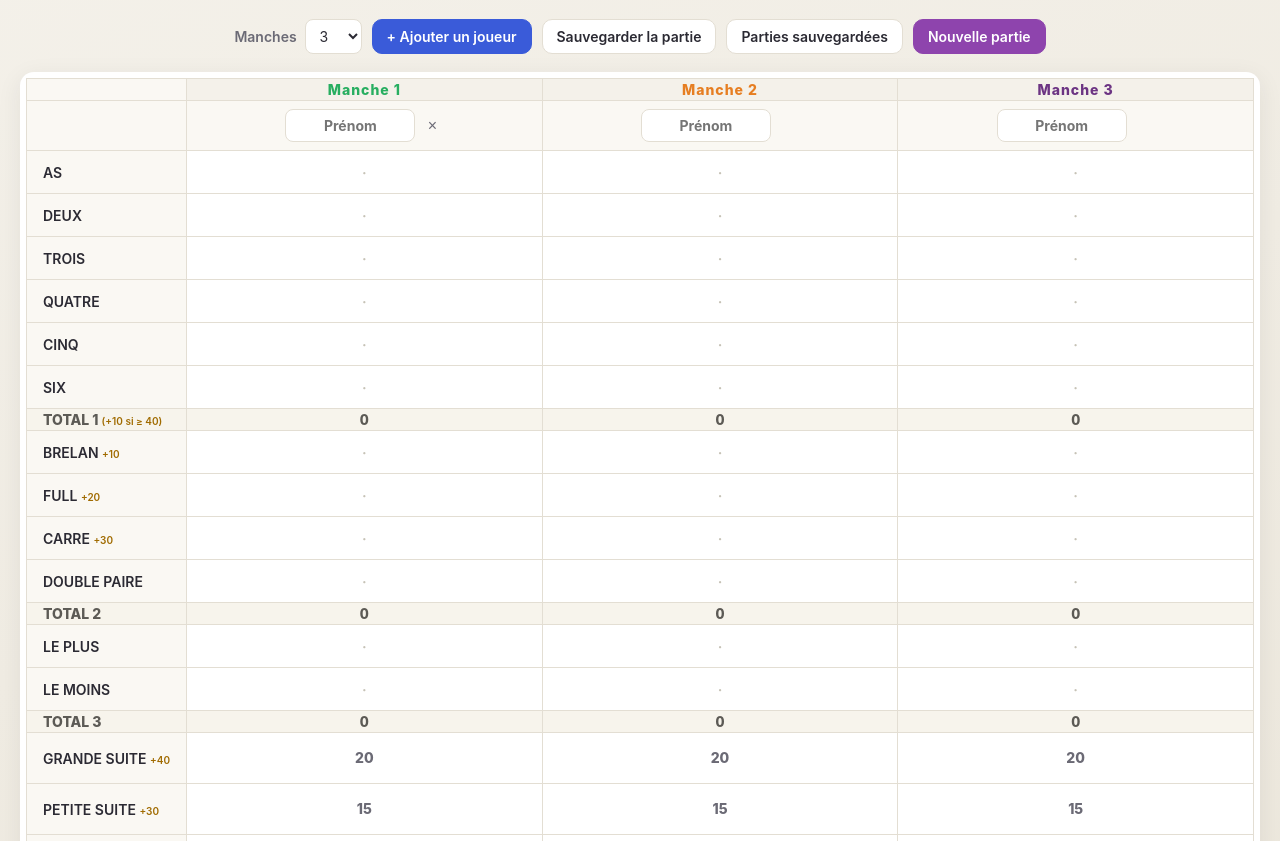
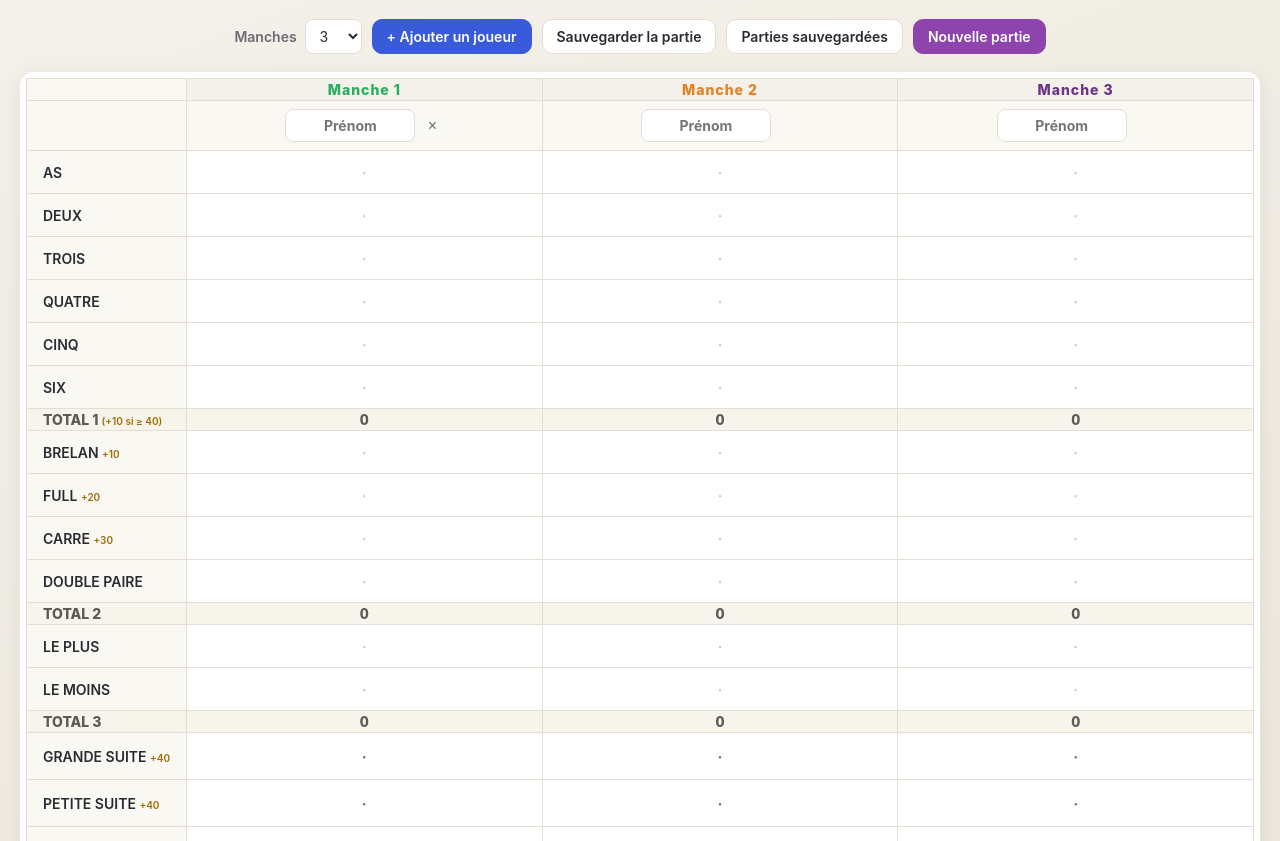
Before and after one commit to delphine-16/yams, a plain HTML site: page index.html in a window 1280 px wide. Shown: the part 108-949 px from the top of the page. Drawn offline with Linux system fonts and the light colour scheme.

Commit message:
feat: hauteur des cases 42px, suites alignées, bonus petite suite +40, total 3 à 0 si vide/rayé
- hauteur uniforme des cases numériques et des suites (42px)
- suites : point · tant que non validées, résultat après validation, sans fond bleu
- TOTAL 3 = 0 si Le Plus ou Le Moins est vide ou rayé
- bonus Petite Suite +40 (au lieu de +30)

```diff
--- a/index.html
+++ b/index.html
@@ -226,12 +226,13 @@
   .cell-value.empty { color: #c6c2b6; }
   .bonus { font-size: 10px; font-weight: 700; color: #a06b00; }
   .suite-value {
-    -webkit-appearance: none; appearance: none;
+    -webkit-appearance: none; -moz-appearance: none; appearance: none;
     border: none; background: transparent; color: var(--ink-soft);
-    font-family: inherit; font-weight: 800; font-size: 14px; border-radius: 8px; padding: 16px 12px; margin: 0; line-height: 1; cursor: pointer; width: 100%;
+    font-family: inherit; font-weight: 800; font-size: 14px; border-radius: 8px; padding: 0; margin: 0; height: 42px; cursor: pointer; width: 100%;
+    display: flex; align-items: center; justify-content: center;
   }
   .suite-value:hover { background: var(--accent-soft); }
-  .suite-value.filled { background: #eef1fc; color: var(--primary-dark); }
+  .suite-value.filled { color: var(--primary-dark); }
   .suite-value.raye { color: var(--ink-soft); }
 
   /* Historique */
@@ -273,7 +274,7 @@ const STORAGE_HISTORY = 'yams.history';
 const RAYE = 'raye';
 
 const SUITE_POINTS = { grandeSuite:20, petiteSuite:15 };
-const BONUS = { brelan: 10, full: 20, carre: 30, grandeSuite: 40, petiteSuite: 30, yam: 50 };
+const BONUS = { brelan: 10, full: 20, carre: 30, grandeSuite: 40, petiteSuite: 40, yam: 50 };
 
 const MANCHE_COLORS = [
   '#27ae60', '#e67e22', '#6c3483', '#7d6608', '#1e8449',
@@ -368,9 +369,10 @@ function setScore(pid, manche, comboId, value) {
 
 function sectionTotal(st, pid, manche, section) {
   if (section === 3) {
-    const plus = computeScore('plus', getScore(st, pid, manche, 'plus'));
-    const moins = computeScore('moins', getScore(st, pid, manche, 'moins'));
-    return (plus == null ? 0 : plus) - (moins == null ? 0 : moins);
+    const plus = getScore(st, pid, manche, 'plus');
+    const moins = getScore(st, pid, manche, 'moins');
+    if (plus == null || plus === RAYE || moins == null || moins === RAYE) return 0;
+    return plus - moins;
   }
   let t = 0;
   for (const c of SECTIONS[section]) {
@@ -583,7 +585,7 @@ function suiteValueHTML(comboId, pid, manche, raw) {
     return `<button type="button" class="suite-value raye" data-unraye-combo="${comboId}" data-player="${pid}" data-manche="${manche}">✗</button>`;
   }
   const points = SUITE_POINTS[comboId];
-  return `<button type="button" class="suite-value${raw == null ? ' empty' : ' filled'}" data-edit-combo="${comboId}" data-player="${pid}" data-manche="${manche}">${points}</button>`;
+  return `<button type="button" class="suite-value${raw == null ? ' empty' : ' filled'}" data-edit-combo="${comboId}" data-player="${pid}" data-manche="${manche}">${raw == null ? '·' : points}</button>`;
 }
 
 function commitCell(cell) {
```
Also changed, not shown: test/scoring.test.js (+16 -4 lines).
